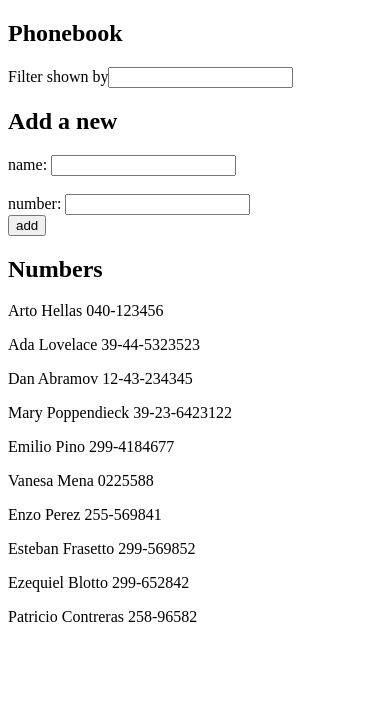
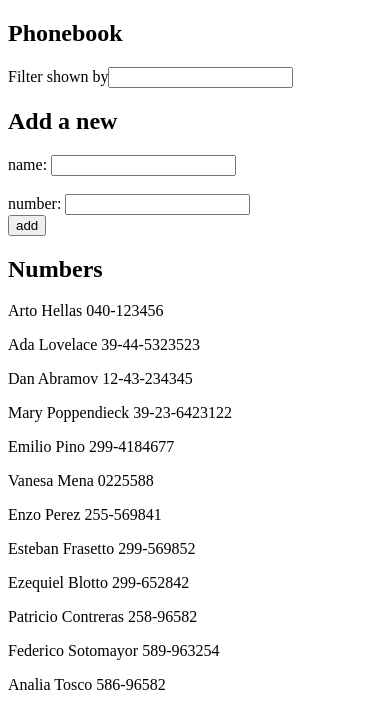
Before and after one commit to pinoen/fullstack, a React (Create React App) app in the folder part2/phonebook/: page / in a window 390 px wide. Shown: the top 728 px of the page. Built offline with nearby package versions, Linux system fonts and the light colour scheme; data requests are answered from the project's data file.

Commit message:
exercise 2.13 the phonebook step 8 done

```diff
--- a/part2/phonebook/db.json
+++ b/part2/phonebook/db.json
@@ -49,6 +49,16 @@
       "name": "Patricio Contreras",
       "number": "258-96582",
       "id": 10
+    },
+    {
+      "name": "Federico Sotomayor",
+      "number": "589-963254",
+      "id": 11
+    },
+    {
+      "name": "Analia Tosco",
+      "number": "586-96582",
+      "id": 12
     }
   ]
 }
--- a/part2/phonebook/src/App.js
+++ b/part2/phonebook/src/App.js
@@ -1,5 +1,6 @@
 import { useEffect, useState } from 'react'
 import axios from 'axios'
+import personService from './services/person'
 
 const App = () => {
   const [persons, setPersons] = useState([])
@@ -11,8 +12,8 @@ const App = () => {
   })
 
   useEffect(() => {
-    axios.get('http://localhost:3001/persons')
-      .then(res => setPersons(res.data))
+    personService.getPersons()
+      .then(initialPersons => setPersons(initialPersons))
   }, [])
 
   const handleSearch = (e) => {
@@ -37,9 +38,9 @@ const App = () => {
       alert(`${newName.name} is already added to phonebook`)
       setNewName({ name: '', number: '', id: '' })
     } else {
-      axios.post('http://localhost:3001/persons', newName)
-        .then(res => {
-          setPersons(persons.concat(res.data))
+      personService.createPerson(newName)
+        .then(newPerson => {
+          setPersons(persons.concat(newPerson))
           setNewName({ name: '', number: '', id: '' })
         })
     }
--- /dev/null
+++ b/part2/phonebook/src/services/person.js
@@ -0,0 +1,15 @@
+import axios from "axios";
+
+const url = 'http://localhost:3001/persons'
+
+const getPersons = () => {
+  const req = axios.get(url);
+  return req.then(res => res.data)
+}
+
+const createPerson = (newPerson) => {
+  const req = axios.post(url, newPerson);
+  return req.then(res => res.data)
+}
+
+export default { getPersons, createPerson }
```
